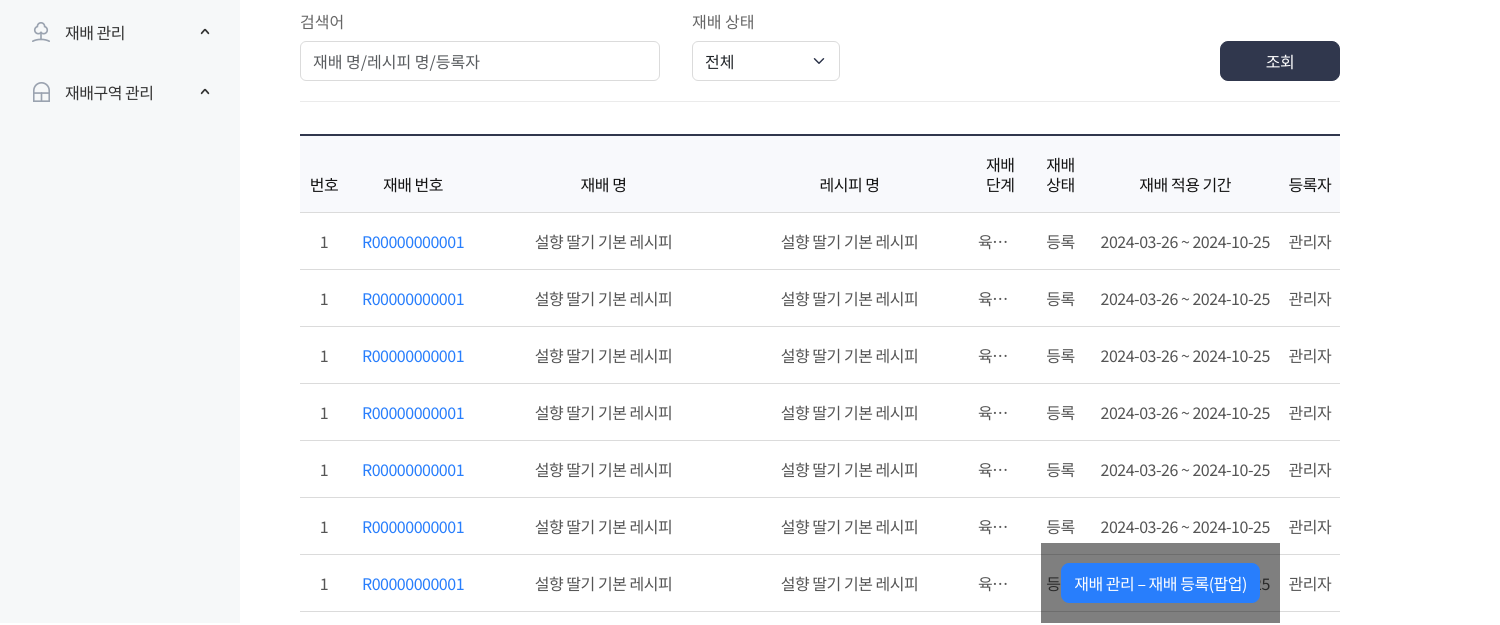
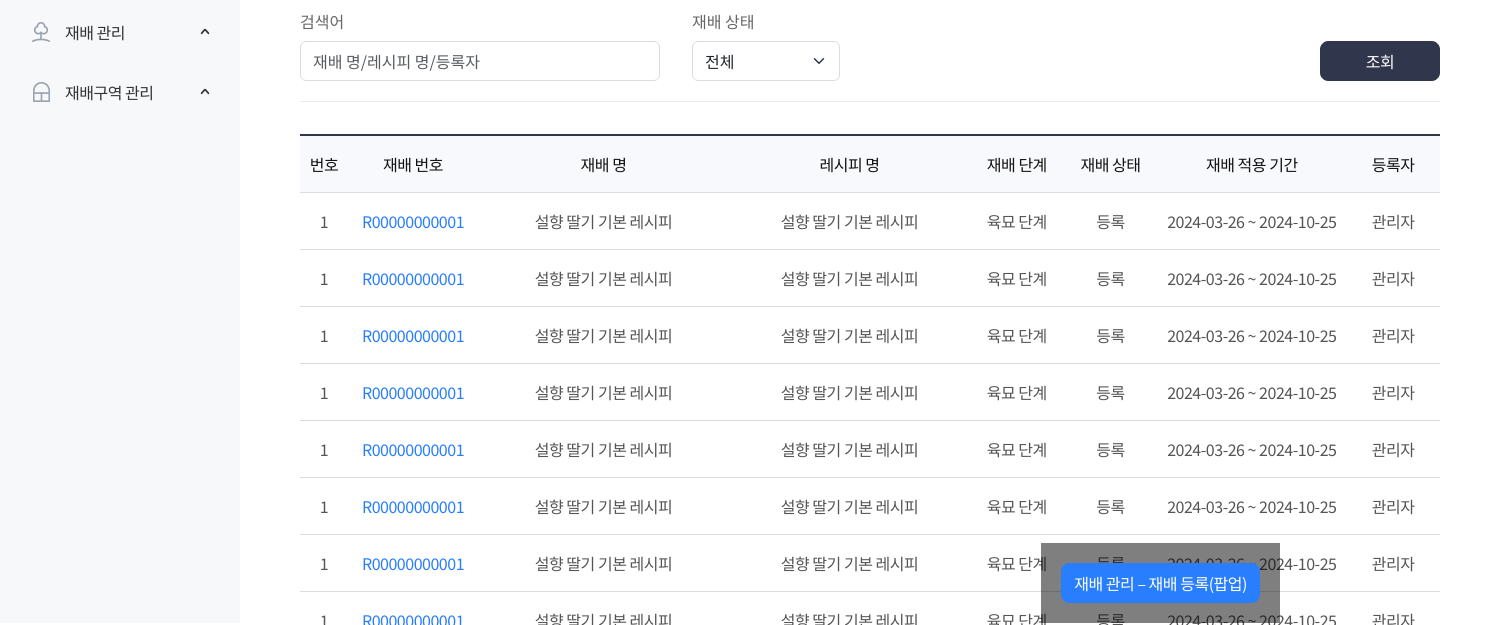
Before and after one commit to Frontlab-kr/ISU_recipe, a website: page UI-G-1100-00.html in a window 1280 px wide. Shown: the part 177-802 px from the top of the page, 1500 px wide, since content can reach past the window. Drawn offline with nearby package versions, Linux system fonts and the light colour scheme.

Commit message:
수정사항 반영

```diff
--- a/UI-G-1100-00.html
+++ b/UI-G-1100-00.html
@@ -290,15 +290,20 @@
                     <input
                       class="form-control flatpickr flatpickr-input"
                       type="text"
-                      readonly="readonly"
                     />
                     <span class="mx-2">-</span>
                     <input
                       class="form-control flatpickr flatpickr-input"
                       type="text"
-                      readonly="readonly"
                     />
                   </div>
+                  <script>
+                    $('.flatpickr-input').flatpickr({
+                      dateFormat: 'Y-m-d',
+                      locale: 'ko',
+                      allowInput: true,
+                    });
+                  </script>
                 </div>
                 <div class="isu-form-item">
                   <label class="form-label">설명</label>
--- a/assets/scss/_override.scss
+++ b/assets/scss/_override.scss
@@ -122,6 +122,7 @@ textarea {
   }
   &-body {
     padding-top: 24px;
+    overflow: hidden;
   }
   &-content {
     padding: 0 40px;
--- a/assets/scss/common.scss
+++ b/assets/scss/common.scss
@@ -15,7 +15,7 @@
   }
 }
 .isu {
-  min-width: 1400px;
+  min-width: 1500px;
   padding-top: 60px;
   &-accordion {
     &-head {
@@ -117,6 +117,7 @@
     width: 240px;
     padding: 0 16px;
     transition: all 0.2s ease;
+    z-index: 20;
     &-head {
       margin-bottom: 16px;
       border-bottom: 1px solid $gray-200;
@@ -411,6 +412,7 @@
       }
     }
     &-list {
+      overflow: hidden;
       .table {
         margin-bottom: 24px;
         border-top: 2px solid $gray-800;
@@ -428,6 +430,7 @@
               letter-spacing: -0.48px;
               text-align: center;
               color: #131313;
+              white-space: noWrap;
             }
           }
         }
```
Also changed, not shown: assets/scss/common.css, 1 other file.
